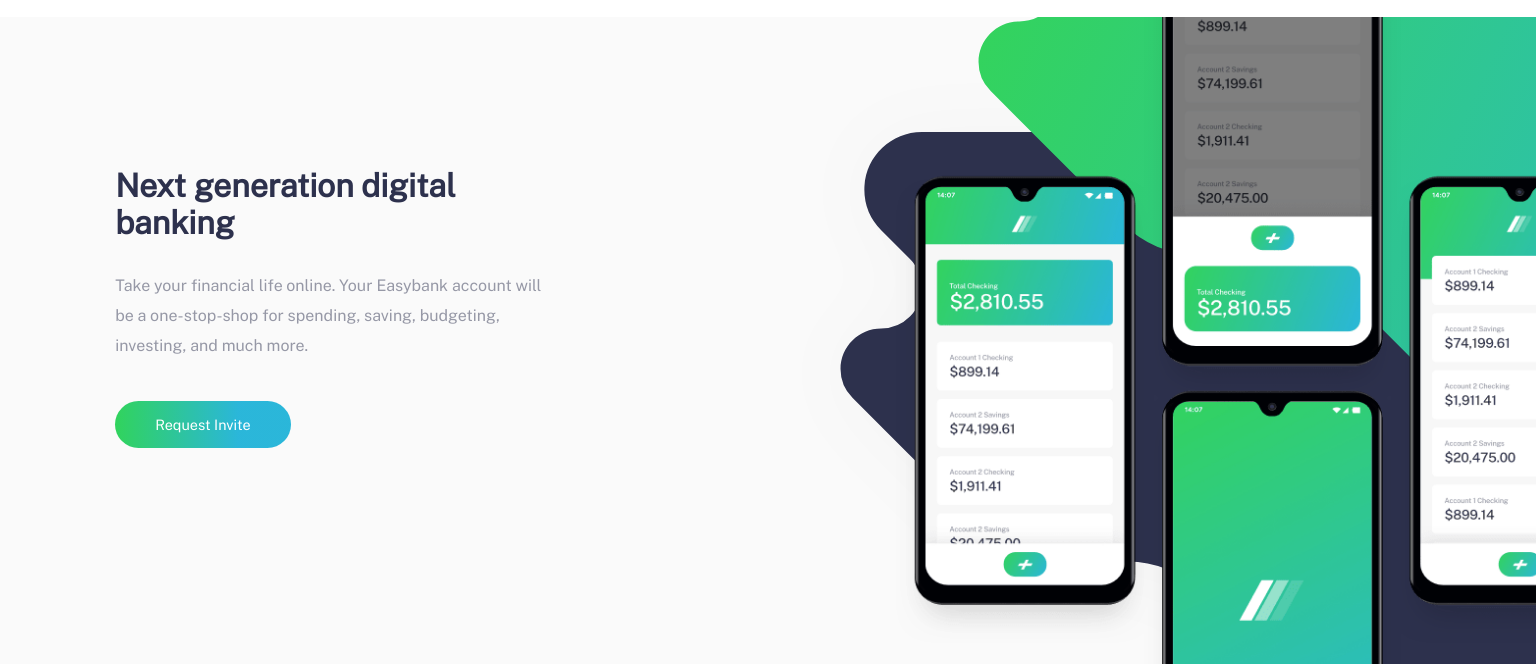
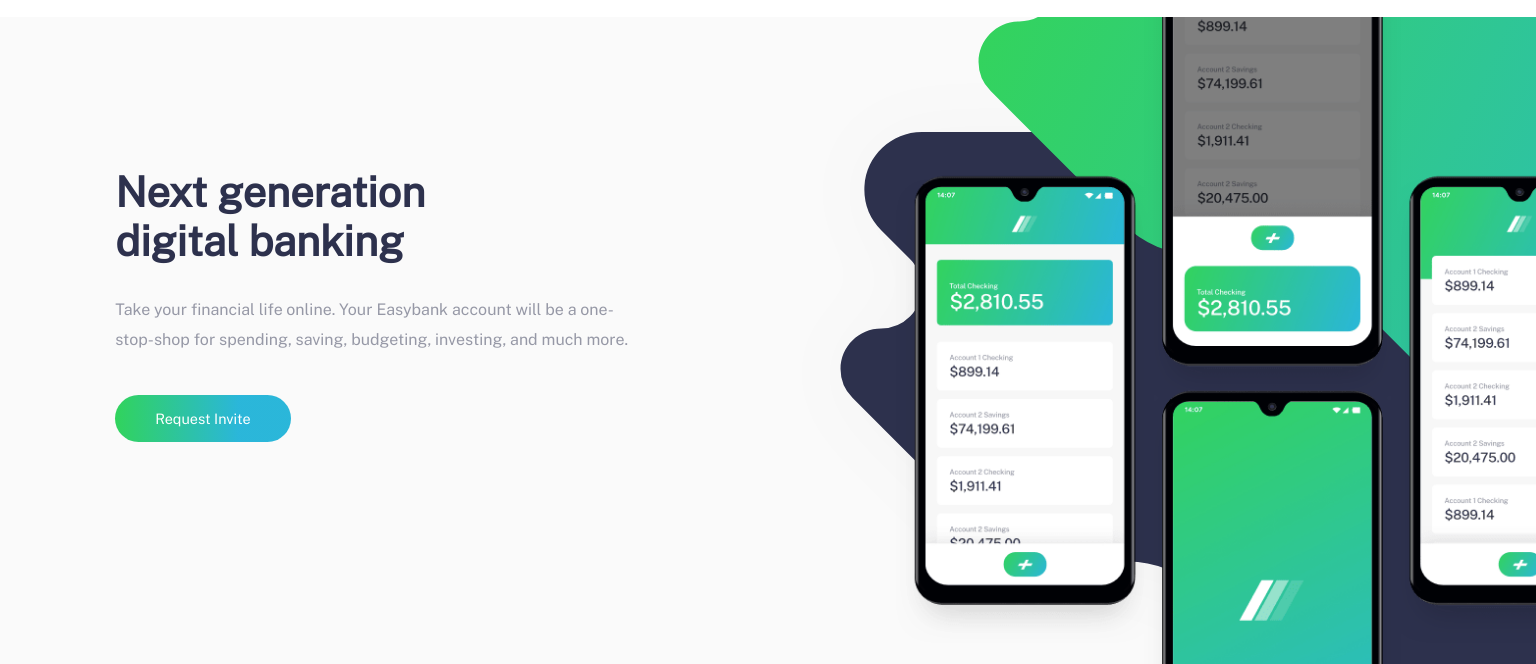
Before and after one commit to Mod8124/EasyBank, a plain HTML site: page index.html in a window 1536 px wide. Shown: the part 70-734 px from the top of the page. Drawn offline with nearby package versions, Linux system fonts and the light colour scheme.

Commit message:
second commit

```diff
--- a/css.css
+++ b/css.css
@@ -576,12 +576,13 @@
     }
 
     #cta h1 {
-        font-size: 2em;
+        font-size: 2.6em;
         width: 80%;
     }
 
     #cta p {
-        width:80%;
+        width:99%;
+        font-size: 1em;
     }
 
     #cta button {
```
